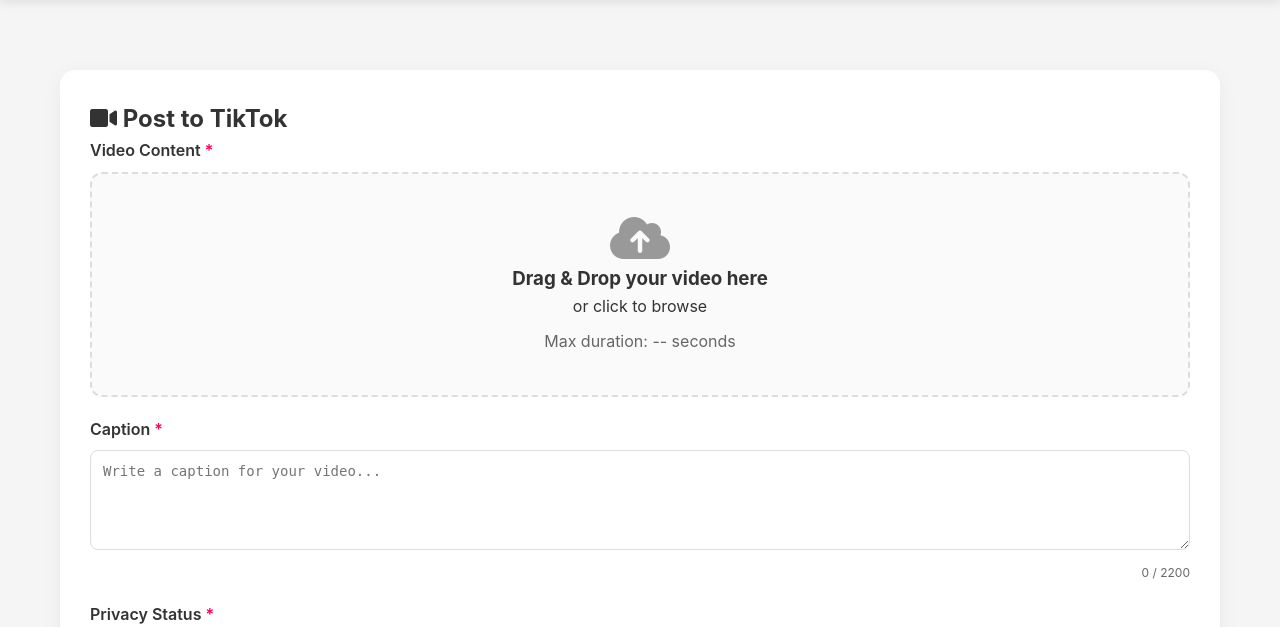
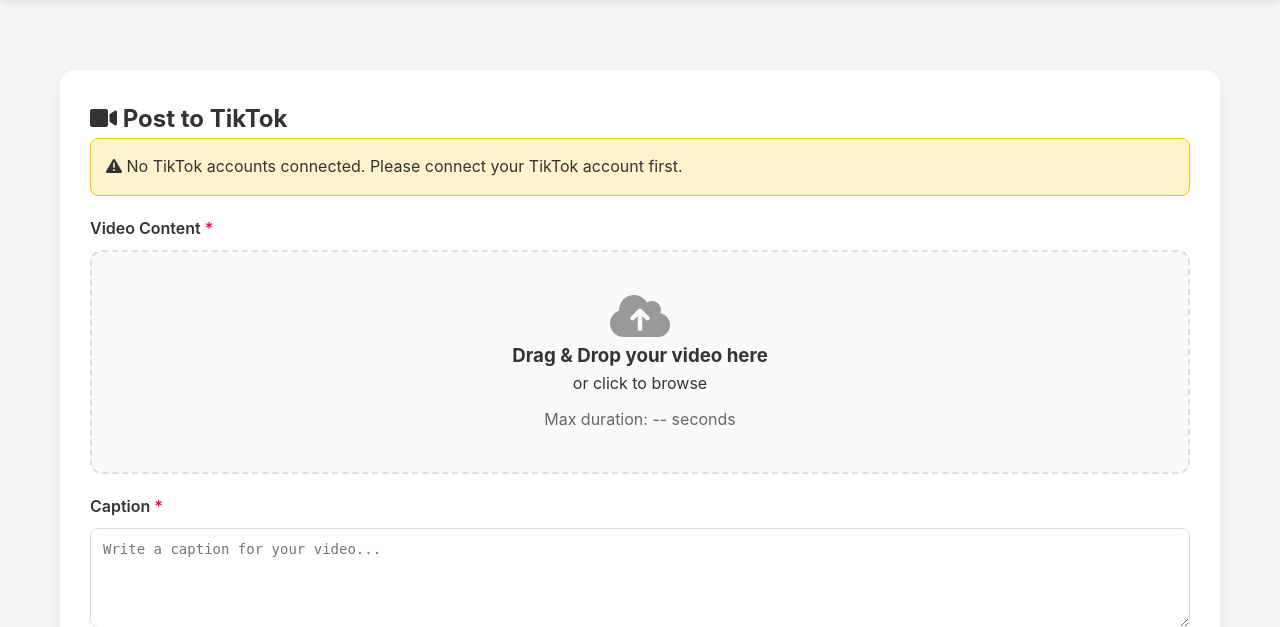
Before and after one commit to patt2005/postfix, a Flask app: page /dashboard in a window 1280 px wide. Shown: the part 100-727 px from the top of the page. Run offline with Flask 3, Linux system fonts and the light colour scheme; the visitor is signed in with stand-in values (Sample User, id 1); some libraries are stand-ins or nearby versions.

Commit message:
some chnages

```diff
--- a/templates/dashboard.html
+++ b/templates/dashboard.html
@@ -436,7 +436,15 @@
         }
 
         .interaction-toggle input {
-            display: none;
+            opacity: 0;
+            width: 50px;
+            height: 26px;
+            position: absolute;
+            top: 0;
+            left: 0;
+            z-index: 2;
+            cursor: pointer;
+            margin: 0;
         }
 
         .interaction-toggle-slider {
@@ -449,6 +457,7 @@
             background-color: #ccc;
             transition: .4s;
             border-radius: 34px;
+            pointer-events: none;
         }
 
         .interaction-toggle-slider:before {
@@ -469,6 +478,10 @@
 
         .interaction-toggle input:checked + .interaction-toggle-slider:before {
             transform: translateX(24px);
+        }
+
+        .interaction-toggle input:disabled {
+            cursor: not-allowed;
         }
 
         .interaction-toggle input:disabled + .interaction-toggle-slider {
@@ -803,6 +816,26 @@
             <h2><i class="fas fa-video"></i> Post to TikTok</h2>
 
             <form id="postForm">
+                <!-- Account Picker -->
+                {% if tiktok_accounts and tiktok_accounts|length > 0 %}
+                <div class="form-group">
+                    <label for="accountPicker" class="required">Select TikTok Account</label>
+                    <select id="accountPicker" name="tiktok_account_id" required>
+                        <option value="">-- Select Account --</option>
+                        {% for account in tiktok_accounts %}
+                        <option value="{{ account.id }}" data-username="{{ account.username }}" data-display-name="{{ account.display_name }}">
+                            @{{ account.username }}{% if account.display_name %} ({{ account.display_name }}){% endif %}
+                        </option>
+                        {% endfor %}
+                    </select>
+                    <div class="privacy-note">Choose which account to post from</div>
+                </div>
+                {% else %}
+                <div class="alert alert-warning" style="background: #fff3cd; border: 1px solid #ffc107; padding: 15px; border-radius: 8px; margin-bottom: 20px;">
+                    <i class="fas fa-exclamation-triangle"></i> No TikTok accounts connected. Please connect your TikTok account first.
+                </div>
+                {% endif %}
+
                 <!-- Video Upload/URL Section -->
                 <div class="form-group">
                     <label class="required">Video Content</label>
@@ -1119,6 +1152,34 @@
 
         // Setup event listeners
         function setupEventListeners() {
+            // Account picker
+            const accountPicker = document.getElementById('accountPicker');
+            if (accountPicker) {
+                accountPicker.addEventListener('change', async (e) => {
+                    const selectedId = e.target.value;
+                    if (selectedId) {
+                        currentAccount = {
+                            id: selectedId,
+                            username: e.target.options[e.target.selectedIndex].dataset.username,
+                            display_name: e.target.options[e.target.selectedIndex].dataset.displayName
+                        };
+
+                        // Refresh creator info and profile for the selected account
+                        await fetchCreatorInfo();
+                        await fetchUserProfile();
+                    } else {
+                        currentAccount = null;
+                    }
+                    updateSubmitButton();
+                });
+
+                // Auto-select first account if only one exists
+                if (accountPicker.options.length === 2) { // 2 because first is placeholder
+                    accountPicker.selectedIndex = 1;
+                    accountPicker.dispatchEvent(new Event('change'));
+                }
+            }
+
             // File upload
             const dropZone = document.getElementById('dropZone');
             const fileInput = document.getElementById('videoFile');
@@ -1308,6 +1369,13 @@
             const submitBtn = document.getElementById('submitBtn');
             let canSubmit = true;
             let reasons = [];
+
+            // Check if account is selected
+            const accountPicker = document.getElementById('accountPicker');
+            if (accountPicker && !accountPicker.value) {
+                canSubmit = false;
+                reasons.push('No account selected');
+            }
 
             // Check if creator can post
             if (creatorInfo?.creator_can_post === false) {
```
